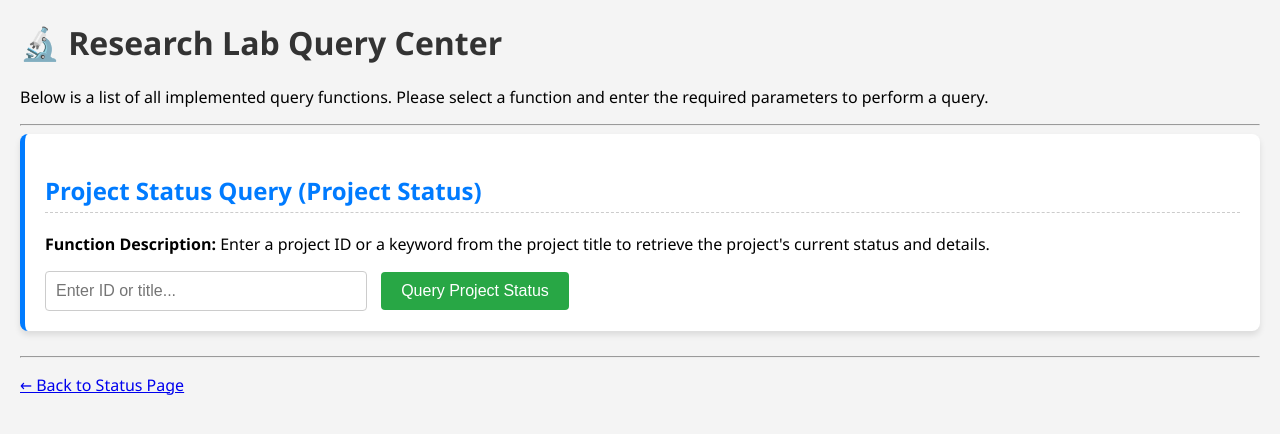
After one commit to Lambor888/CS631Final-Lab-Database-Manage-Systen, a FastAPI app: template templates/queries_list.html in a window 1280 px wide. The commit adds this page. Shown: the top 434 px of the page. Run offline with FastAPI, Linux system fonts and the light colour scheme; the template is opened without the code that fills it, so the values that code supplies are empty; some libraries are stand-ins or nearby versions.

Commit message:
make adjustments of structures

```diff
--- a/app/main.py
+++ b/app/main.py
@@ -3,11 +3,19 @@ import psycopg2
 from fastapi import FastAPI, Request
 from fastapi.templating import Jinja2Templates
 import time
+from .utils import execute_raw_sql
+from .routers import project_queries
 
 # 1. Initialize Application and Template Engine
 app = FastAPI()
 # The templates directory is 'templates', relative to the Docker container working directory
 templates = Jinja2Templates(directory="templates")
+
+###################add your routers here
+app.include_router(project_queries.router)
+
+
+############
 
 # Retrieve connection URL from environment variable
 DATABASE_URL = os.getenv("DATABASE_URL", "postgresql://user:password@db:5432/database")
@@ -126,40 +134,40 @@ def get_table_data(table_name):
         if conn:
             conn.close()
 
-def execute_raw_sql(sql_query):
-    """
-    Connects to the database and executes any SQL statement.
-    Returns execution results (headers/rows/status_message/error).
-    """
-    conn = None
-    try:
-        conn = psycopg2.connect(DATABASE_URL)
+# def execute_raw_sql(sql_query):
+#     """
+#     Connects to the database and executes any SQL statement.
+#     Returns execution results (headers/rows/status_message/error).
+#     """
+#     conn = None
+#     try:
+#         conn = psycopg2.connect(DATABASE_URL)
 
-        with conn.cursor() as cur:
-            # Execute the query
-            cur.execute(sql_query)
+#         with conn.cursor() as cur:
+#             # Execute the query
+#             cur.execute(sql_query)
 
-            # Check if there is a result set (SELECT/EXPLAIN)
-            if cur.description is not None:
-                headers = [desc[0] for desc in cur.description]
-                rows = cur.fetchall()
-                conn.commit()
-                return headers, rows, None, None # Return headers, rows, status, error
-            else:
-                # For non-query commands (INSERT/UPDATE/DELETE/CREATE/ALTER)
-                status = cur.statusmessage
-                conn.commit()
-                return None, None, status, None # Return status message
+#             # Check if there is a result set (SELECT/EXPLAIN)
+#             if cur.description is not None:
+#                 headers = [desc[0] for desc in cur.description]
+#                 rows = cur.fetchall()
+#                 conn.commit()
+#                 return headers, rows, None, None # Return headers, rows, status, error
+#             else:
+#                 # For non-query commands (INSERT/UPDATE/DELETE/CREATE/ALTER)
+#                 status = cur.statusmessage
+#                 conn.commit()
+#                 return None, None, status, None # Return status message
 
-    except Exception as e:
-        # Catch all exceptions, especially SQL syntax errors or constraint violations
-        if conn:
-            conn.rollback()
-        return None, None, None, str(e)
+#     except Exception as e:
+#         # Catch all exceptions, especially SQL syntax errors or constraint violations
+#         if conn:
+#             conn.rollback()
+#         return None, None, None, str(e)
 
-    finally:
-        if conn:
-            conn.close()
+#     finally:
+#         if conn:
+#             conn.close()
 
 @app.get("/tables/{table_name}", include_in_schema=False)
 async def table_detail(request: Request, table_name: str):
@@ -212,6 +220,16 @@ async def list_tables(request: Request):
         }
     )
 
+@app.get("/queries-list", include_in_schema=False)
+async def queries_list_page(request: Request):
+    """
+    Route: Render the query center menu page (queries_list.html)
+    """
+    return templates.TemplateResponse(
+        "queries_list.html",
+        {"request": request}
+    )
+
 @app.get("/sql-executor", include_in_schema=False)
 async def sql_executor_page(request: Request):
     """
--- /dev/null
+++ b/templates/queries_list.html
@@ -0,0 +1,57 @@
+<!DOCTYPE html>
+<html lang="en">
+<head>
+    <meta charset="UTF-8">
+    <title>Research Lab Query Center - Query List</title>
+    <style>
+        body { font-family: 'Segoe UI', Tahoma, Geneva, Verdana, sans-serif; margin: 20px; background-color: #f4f4f4; }
+        h1 { color: #333; }
+        .query-section {
+            background-color: white;
+            padding: 20px;
+            margin-bottom: 25px;
+            border-radius: 8px;
+            box-shadow: 0 4px 6px rgba(0,0,0,0.1);
+            border-left: 5px solid #007bff;
+        }
+        h2 { border-bottom: 1px dashed #ccc; padding-bottom: 5px; color: #007bff; }
+        input[type="text"] {
+            padding: 10px;
+            font-size: 16px;
+            width: 300px;
+            margin-right: 10px;
+            border: 1px solid #ccc;
+            border-radius: 4px;
+        }
+        button {
+            padding: 10px 20px;
+            font-size: 16px;
+            cursor: pointer;
+            background-color: #28a745;
+            color: white;
+            border: none;
+            border-radius: 4px;
+        }
+    </style>
+</head>
+<body>
+    <h1>🔬 Research Lab Query Center</h1>
+    <p>Below is a list of all implemented query functions. Please select a function and enter the required parameters to perform a query.</p>
+    <hr>
+    <!--add button-->
+    <div class="query-section">
+        <h2>Project Status Query (Project Status)</h2>
+        <p><strong>Function Description:</strong> Enter a project ID or a keyword from the project title to retrieve the project's current status and details.</p>
+
+        <form method="POST" action="/query/project-status">
+            <input type="text" name="project_identifier" placeholder="Enter ID or title..." required>
+            <button type="submit">Query Project Status</button>
+        </form>
+    </div>
+    <!--this is a button section-->
+    <!--add more query buttons here if needed-->
+
+    <hr>
+    <p><a href="/">← Back to Status Page</a></p>
+</body>
+</html>
--- a/templates/status.html
+++ b/templates/status.html
@@ -14,6 +14,11 @@
         <button style="padding: 10px 20px; font-size: 16px; cursor: pointer; margin-top: 15px;">
             View All Database Tables
         </button>
+        <a href="/queries-list">
+        <button style="padding: 10px 20px; font-size: 16px; cursor: pointer; margin-top: 15px; background-color: #f7a049; color: white; border: none; border-radius: 4px;">
+            Enter Query Center
+        </button>
+        </a>
         </a> <a href="/sql-executor">
         <button style="padding: 10px 20px; font-size: 16px; cursor: pointer; margin-top: 15px; background-color: #28a745;">
             Execute Raw SQL
```
Also changed, not shown: app/routers/project_queries.py (added, +37 -0 lines), app/utils.py (added, +40 -0 lines), templates/query_result.html (added, +60 -0 lines), 1 other file.
